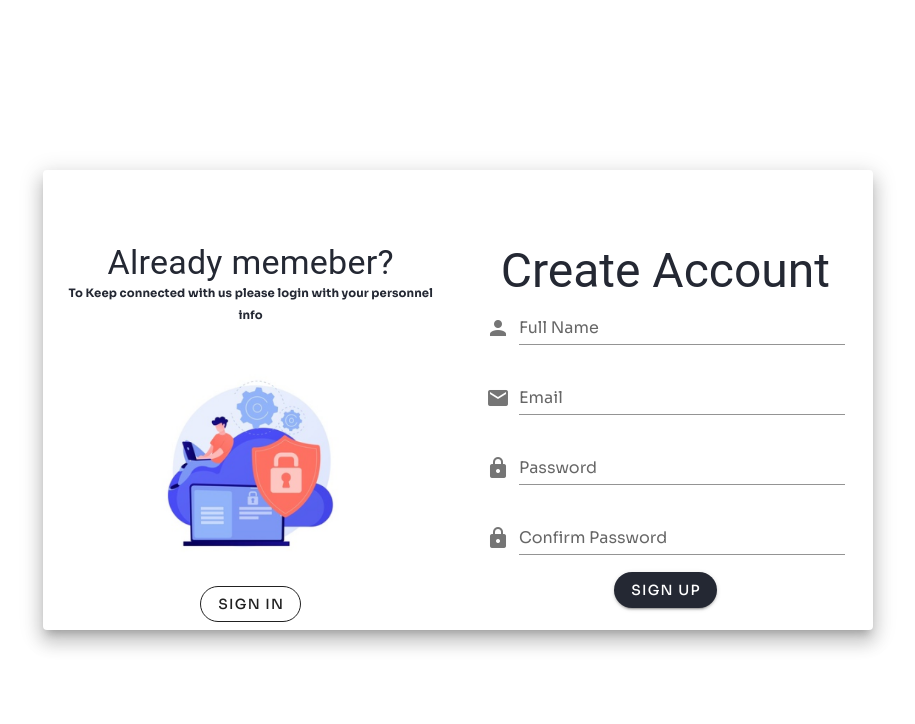
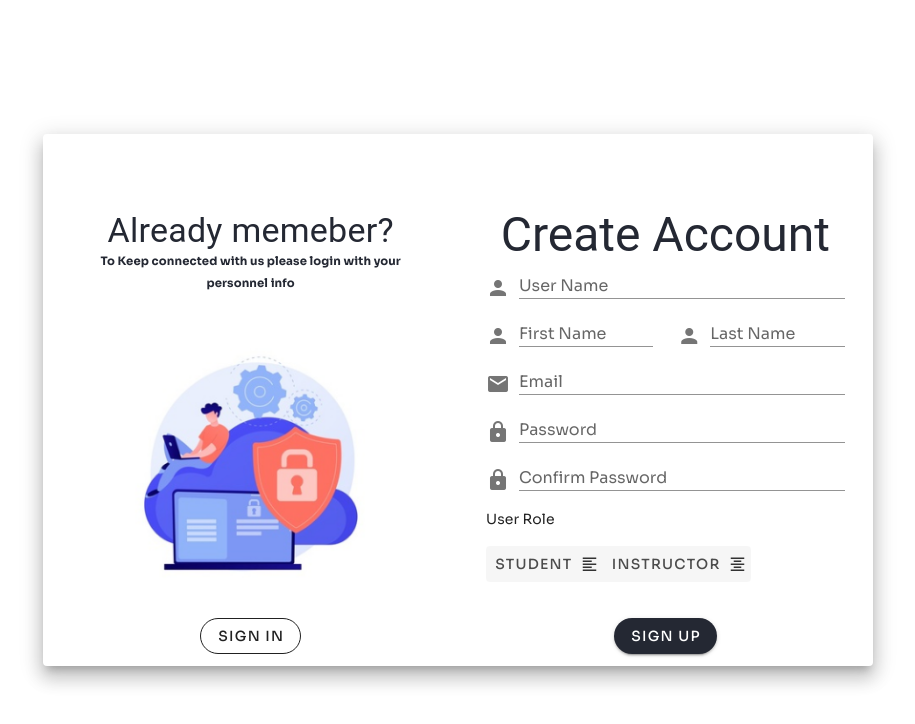
Before and after one commit to code-grade/web-client, a Vue app: page /login in a window 1280 px wide. Both pictures are taken after a click on the button "SIGN UP". Shown: the top 724 px of the page, without its empty margins (182-1097 px from the left). Built offline with nearby package versions, Linux system fonts and the light colour scheme.

Commit message:
FIX auth page alignment

```diff
--- a/src/views/sign-in/index.vue
+++ b/src/views/sign-in/index.vue
@@ -8,7 +8,7 @@
               <v-window v-model="step">
                 <v-window-item :value="1">
                   <v-row class="fill-height pa-3">
-                    <v-col cols="12" md="6">
+                    <v-col class="login__col" cols="12" md="6">
                       <v-card-text class="mt-12">
                         <h1
                           class="text-center display-2 secondary--text text--accent-3"
@@ -20,11 +20,13 @@
                             color="secondary darken-2"
                             label="Email"
                             prepend-icon="mdi-email"
+
                           ></v-text-field>
                           <v-text-field
                            color="secondary darken-2"
                             label="Password"
                             prepend-icon="mdi-lock"
+
                           ></v-text-field>
 
 
@@ -32,11 +34,11 @@
                         </v-form>
                         <h3 class="text-center mt-4">Forgot your password ?</h3>
                       </v-card-text>
-                      <div class="text-center ma-3">
+                      <div class="text-center ">
                         <v-btn rounded color="secondary accent-3" dark>SIGN IN</v-btn>
                       </div>
                     </v-col>
-                    <v-col cols="12" md="6" >
+                    <v-col class="login__col" cols="12" md="6" >
                       <v-card-text class="secondary--text mt-12">
                         <h1 class="text-center display-1">New User?</h1>
                         <h5
@@ -58,7 +60,7 @@
                 </v-window-item>
                 <v-window-item :value="2">
                   <v-row class="fill-height pa-3">
-                    <v-col cols="12" md="6" class="pa-2">
+                    <v-col class="login__col" cols="12" md="6" >
                       <v-card-text class="secondary--text mt-12">
                         <h1 class="text-center display-1">Already memeber?</h1>
                         <h5
@@ -76,9 +78,9 @@
                       </div>
                     </v-col>
 
-                    <v-col cols="12" md="6">
+                    <v-col class="login__col" cols="12" md="6">
                       <v-card-text class="mt-12">
-                        <h1 class="text-center display-2 secondary--text text--accent-3">Create Account</h1>
+                        <h1 class="text-center display-2 secondary--text text--accent-3 mb-3">Create Account</h1>
 
 
                         <v-form>
@@ -86,27 +88,80 @@
 
                          <v-text-field
                             color="secondary darken-2"
-                            label="Full Name"
+                            label="User Name"
                             prepend-icon="mdi-account"
+                            dense
                           ></v-text-field>
+                          <v-row>
+                          <v-col
+                            cols="12"
+                            md="6"
+                          >
+                          <v-text-field
+                            color="secondary darken-2"
+                            label="First Name"
+                            prepend-icon="mdi-account"
+                            dense
+                          ></v-text-field>
+
+                          </v-col>
+                          <v-col
+                            cols="12"
+                            md="6"
+                          >
+                          <v-text-field
+                            color="secondary darken-2"
+                            label="Last Name"
+                            prepend-icon="mdi-account"
+                            dense
+                          ></v-text-field>
+
+                          </v-col>
+                        </v-row>
                          <v-text-field
                             color="secondary darken-2"
                             label="Email"
                             prepend-icon="mdi-email"
+                            dense
                           ></v-text-field>
                           <v-text-field
                            color="secondary darken-2"
                             label="Password"
                             prepend-icon="mdi-lock"
+                            dense
                           ></v-text-field>
                           <v-text-field
                            color="secondary darken-2"
                             label="Confirm Password"
                             prepend-icon="mdi-lock"
+                            dense
                           ></v-text-field>
+
+                          <p>User Role</p>
+
+                          <v-btn-toggle
+                            v-model="icon"
+                            borderless
+                            dense
+                            class="pa-0 ma-0"
+                          >
+                            <v-btn value="left">
+                              <span class="hidden-sm-and-down">Student</span>
+                              <v-icon right>
+                                mdi-format-align-left
+                              </v-icon>
+                            </v-btn>
+
+                            <v-btn value="center">
+                              <span class="hidden-sm-and-down">Instructor</span>
+                              <v-icon right>
+                                mdi-format-align-center
+                              </v-icon>
+                            </v-btn>
+                          </v-btn-toggle>
                         </v-form>
                       </v-card-text>
-                      <div class="text-center mt-n5">
+                      <div class="text-center mt-5">
                         <v-btn rounded color="secondary accent-3" dark>SIGN UP</v-btn>
                       </div>
                     </v-col>
@@ -131,3 +186,16 @@ export default {
   }
 };
 </script>
+
+<style scoped>
+  .login__col{
+     display: flex;
+  flex-direction: column;
+
+  flex-wrap: nowrap;
+  justify-content: space-between;
+
+
+
+  }
+</style>
```
Also changed, not shown: 1 other file (tests, documents, lock files or other folders).
